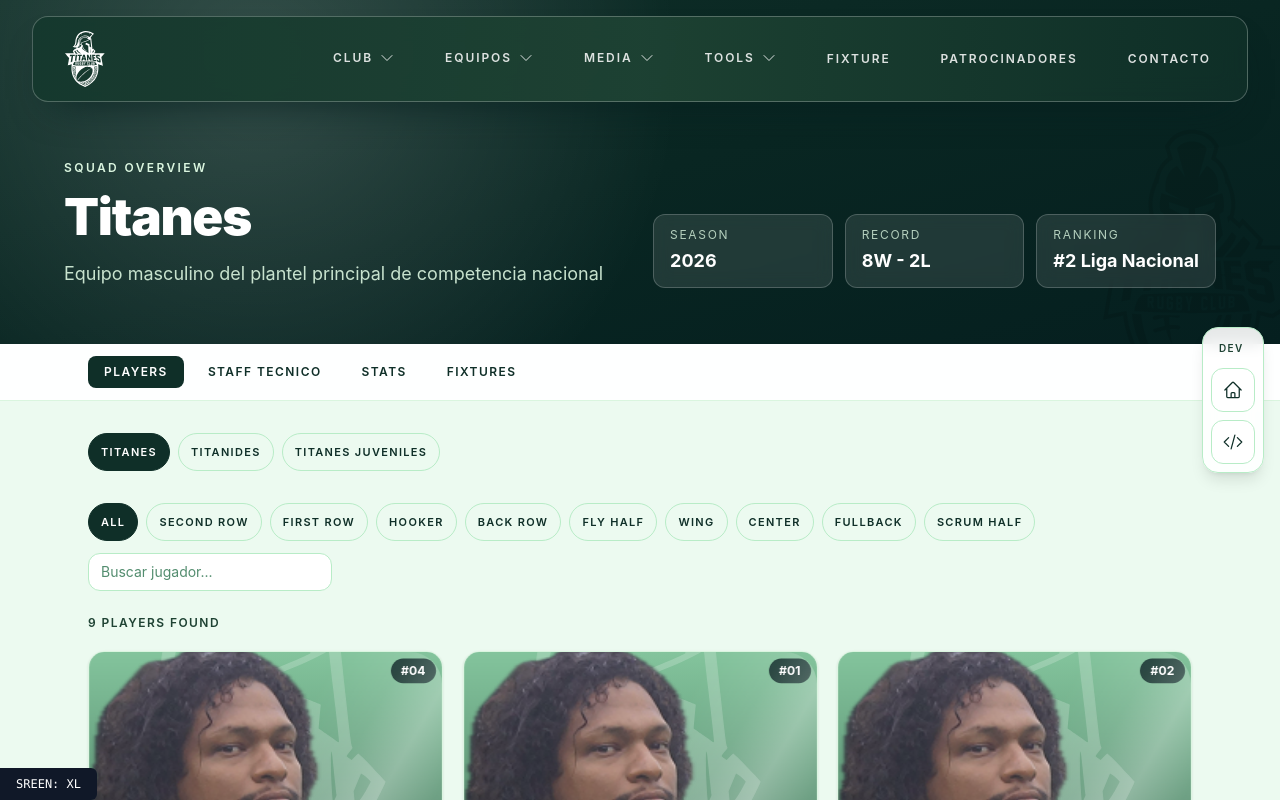
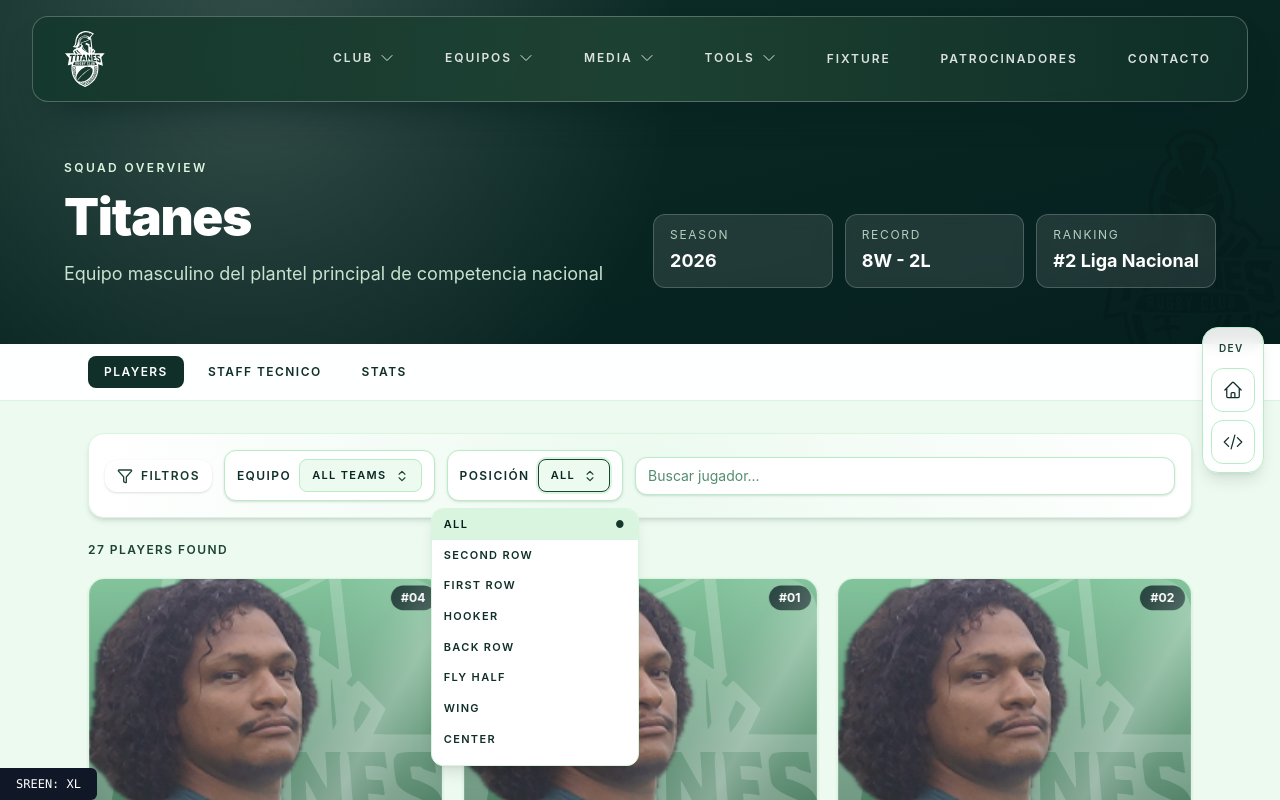
Before and after one commit to Titanes-Rugby/titanes--rc--webpage, a React (Vite) app: page /equipos in a window 1280 px wide. Both pictures are taken after a click on the button "ALL". Shown: the top 800 px of the page. Built offline with nearby package versions, Linux system fonts and the light colour scheme.

Commit message:
Se arregla filtro de busqueda en equipos y se elimina fixture

```diff
--- a/src/pages/teams/components/PlayersPanel.tsx
+++ b/src/pages/teams/components/PlayersPanel.tsx
@@ -12,14 +12,31 @@ type PlayersPanelProps = {
 
 const PlayersPanel = ({ players }: PlayersPanelProps) => {
   const [selectedPlayer, setSelectedPlayer] = useState<TeamPlayer | null>(null);
-  const { page, pages, query, positions, positionFilter, paginatedPlayers, filteredCount, onChangePosition, onChangeQuery, setPage } = usePlayersCatalog(players);
+  const {
+    page,
+    pages,
+    query,
+    teams,
+    teamFilter,
+    positions,
+    positionFilter,
+    paginatedPlayers,
+    filteredCount,
+    onChangeTeam,
+    onChangePosition,
+    onChangeQuery,
+    setPage,
+  } = usePlayersCatalog(players);
 
   return (
     <section className="space-y-6">
       <PlayersFilters
+        teams={teams}
+        teamFilter={teamFilter}
         positions={positions}
         positionFilter={positionFilter}
         query={query}
+        onChangeTeam={onChangeTeam}
         onChangePosition={onChangePosition}
         onChangeQuery={onChangeQuery}
       />
--- a/src/pages/teams/components/TeamsTabs.tsx
+++ b/src/pages/teams/components/TeamsTabs.tsx
@@ -7,7 +7,6 @@ const tabs: { id: TeamTab; label: string }[] = [
 	{ id: 'players', label: 'Players' },
 	{ id: 'coaches', label: 'Staff Tecnico' },
 	{ id: 'stats', label: 'Stats' },
-	{ id: 'fixtures', label: 'Fixtures' },
 ];
 
 type TeamsTabsProps = {
--- a/src/pages/teams/components/players/PlayersFilters.tsx
+++ b/src/pages/teams/components/players/PlayersFilters.tsx
@@ -1,29 +1,36 @@
+import { Filter, ChevronsUpDown } from 'lucide-react';
+import { useEffect, useRef, useState } from 'react';
+
 type PlayersFiltersProps = {
+  teams: string[];
+  teamFilter: string;
   positions: string[];
   positionFilter: string;
   query: string;
+  onChangeTeam: (team: string) => void;
   onChangePosition: (position: string) => void;
   onChangeQuery: (query: string) => void;
 };
 
-const PlayersFilters = ({ positions, positionFilter, query, onChangePosition, onChangeQuery }: PlayersFiltersProps) => {
+const PlayersFilters = ({
+  teams,
+  teamFilter,
+  positions,
+  positionFilter,
+  query,
+  onChangeTeam,
+  onChangePosition,
+  onChangeQuery,
+}: PlayersFiltersProps) => {
   return (
-    <div className="flex flex-wrap items-center justify-between gap-3">
-      <div className="flex flex-wrap gap-2">
-        {positions.map((position) => (
-          <button
-            key={position}
-            type="button"
-            onClick={() => onChangePosition(position)}
-            className={`rounded-full border px-3 py-1.5 text-[11px] font-semibold tracking-[0.12em] uppercase ${
-              positionFilter === position ? 'border-primary-700 bg-primary-700 text-white' : 'border-primary-200 text-primary-700'
-            }`}
-          >
-            {position}
-          </button>
-        ))}
+    <div className="flex flex-wrap items-center gap-3 rounded-2xl border border-primary-100 bg-gradient-to-r from-white via-primary-50/70 to-white p-4 shadow-md">
+      <div className="flex items-center gap-2 rounded-xl bg-white px-3 py-2 text-xs font-semibold uppercase tracking-[0.12em] text-primary-600 shadow-sm">
+        <Filter className="h-4 w-4 text-primary-500" />
+        Filtros
       </div>
-      <label className="flex min-w-[14rem] items-center rounded-xl border border-primary-200 bg-white px-3 py-2 text-sm text-primary-700">
+      <SelectPill label="Equipo" value={teamFilter} options={teams} onChange={onChangeTeam} />
+      <SelectPill label="Posición" value={positionFilter} options={positions} onChange={onChangePosition} />
+      <label className="flex min-w-[14rem] flex-1 items-center gap-2 rounded-xl border border-primary-200 bg-white px-3 py-2 text-sm text-primary-700 shadow-sm focus-within:border-primary-400 focus-within:ring-2 focus-within:ring-primary-100">
         <span className="sr-only">Buscar jugador</span>
         <input
           type="search"
@@ -37,4 +44,63 @@ const PlayersFilters = ({ positions, positionFilter, query, onChangePosition, on
   );
 };
 
+type SelectPillProps = {
+  label: string;
+  value: string;
+  options: string[];
+  onChange: (value: string) => void;
+};
+
+const SelectPill = ({ label, value, options, onChange }: SelectPillProps) => {
+  const [open, setOpen] = useState(false);
+  const containerRef = useRef<HTMLDivElement | null>(null);
+
+  useEffect(() => {
+    const handleClick = (event: MouseEvent) => {
+      if (!containerRef.current?.contains(event.target as Node)) setOpen(false);
+    };
+    document.addEventListener('mousedown', handleClick);
+    return () => document.removeEventListener('mousedown', handleClick);
+  }, []);
+
+  return (
+    <div
+      ref={containerRef}
+      className="relative flex items-center gap-2 rounded-xl border border-primary-200 bg-white px-3 py-2 text-xs font-semibold uppercase tracking-[0.12em] text-primary-700 shadow-sm transition hover:border-primary-400"
+    >
+      <span>{label}</span>
+      <button
+        type="button"
+        onClick={() => setOpen((state) => !state)}
+        className="inline-flex items-center gap-2 rounded-lg border border-primary-200 bg-primary-50 px-3 py-2 text-[11px] font-semibold uppercase tracking-[0.12em] text-primary-800 transition hover:border-primary-400 focus:border-primary-500 focus:ring-2 focus:ring-primary-100"
+      >
+        {value}
+        <ChevronsUpDown className="h-3.5 w-3.5 text-primary-500" />
+      </button>
+      {open ? (
+        <div className="absolute left-1/2 top-full z-20 mt-2 w-52 -translate-x-1/2 overflow-hidden rounded-xl border border-primary-100 bg-white shadow-lg">
+          <div className="max-h-64 overflow-y-auto">
+            {options.map((option) => (
+              <button
+                key={option}
+                type="button"
+                onClick={() => {
+                  onChange(option);
+                  setOpen(false);
+                }}
+                className={`flex w-full items-center justify-between px-3 py-2 text-[11px] font-semibold uppercase tracking-[0.12em] transition hover:bg-primary-50 ${
+                  option === value ? 'bg-primary-100 text-primary-900' : 'text-primary-700'
+                }`}
+              >
+                <span>{option}</span>
+                {option === value ? <span className="text-[10px] font-bold text-primary-600">●</span> : null}
+              </button>
+            ))}
+          </div>
+        </div>
+      ) : null}
+    </div>
+  );
+};
+
 export default PlayersFilters;
--- a/src/pages/teams/components/players/usePlayersCatalog.ts
+++ b/src/pages/teams/components/players/usePlayersCatalog.ts
@@ -5,23 +5,26 @@ import type { TeamPlayer } from '../../types';
 const PAGE_SIZE = 9;
 
 export const usePlayersCatalog = (players: TeamPlayer[]) => {
+  const [teamFilter, setTeamFilter] = useState('All Teams');
   const [positionFilter, setPositionFilter] = useState('All');
   const [query, setQuery] = useState('');
   const [page, setPage] = useState(1);
 
+  const teams = useMemo(() => ['All Teams', ...new Set(players.map((player) => player.team ?? ''))], [players]);
   const positions = useMemo(() => ['All', ...new Set(players.map((player) => player.position))], [players]);
 
   const filteredPlayers = useMemo(() => {
     const normalizedQuery = query.trim().toLowerCase();
 
     return players.filter((player) => {
+      const inTeam = teamFilter === 'All Teams' || player.team === teamFilter;
       const inPosition = positionFilter === 'All' || player.position === positionFilter;
-      if (!normalizedQuery) return inPosition;
+      if (!normalizedQuery) return inTeam && inPosition;
 
       const content = `${player.name} ${player.position} ${player.number}`.toLowerCase();
-      return inPosition && content.includes(normalizedQuery);
+      return inTeam && inPosition && content.includes(normalizedQuery);
     });
-  }, [players, positionFilter, query]);
+  }, [players, teamFilter, positionFilter, query]);
 
   const pages = Math.max(1, Math.ceil(filteredPlayers.length / PAGE_SIZE));
   const safePage = Math.min(page, pages);
@@ -36,6 +39,11 @@ export const usePlayersCatalog = (players: TeamPlayer[]) => {
     setPage(1);
   };
 
+  const onChangeTeam = (team: string) => {
+    setTeamFilter(team);
+    setPage(1);
+  };
+
   const onChangeQuery = (nextQuery: string) => {
     setQuery(nextQuery);
     setPage(1);
@@ -45,11 +53,14 @@ export const usePlayersCatalog = (players: TeamPlayer[]) => {
     page: safePage,
     pages,
     query,
+    teams,
     positions,
+    teamFilter,
     positionFilter,
     paginatedPlayers,
     filteredCount: filteredPlayers.length,
     onChangePosition,
+    onChangeTeam,
     onChangeQuery,
     setPage,
   };
--- a/src/pages/teams/index.tsx
+++ b/src/pages/teams/index.tsx
@@ -2,7 +2,6 @@ import { useMemo } from 'react';
 import { Link, useParams } from 'react-router-dom';
 
 import CoachesPanel from './components/CoachesPanel';
-import FixturesPanel from './components/FixturesPanel';
 import PlayersPanel from './components/PlayersPanel';
 import StatsPanel from './components/StatsPanel';
 import TeamsHero from './components/TeamsHero';
@@ -15,6 +14,16 @@ const TeamsPage = () => {
 	const team = useMemo(() => findTeamBySlug(slug), [slug]);
 	const activeTab = isTeamTab(tab) ? tab : 'players';
 	const tabBasePath = `/equipos/${team.slug}`;
+	const allPlayers = useMemo(
+		() =>
+			teamProfiles.flatMap((profile) =>
+				profile.players.map((player) => ({
+					...player,
+					team: player.team ?? profile.title,
+				}))
+			),
+		[]
+	);
 
 	return (
 		<main className="bg-primary-50 min-h-screen">
@@ -22,26 +31,10 @@ const TeamsPage = () => {
 			<TeamsTabs activeTab={activeTab} basePath={tabBasePath} />
 
 			<section className="mx-auto w-full max-w-6xl space-y-8 px-6 py-8">
-				<div className="flex flex-wrap gap-2">
-					{teamProfiles.map((profile) => (
-						<Link
-							key={profile.slug}
-							to={`/equipos/${profile.slug}/${activeTab}`}
-							className={`rounded-full border px-3 py-1.5 text-[11px] font-semibold tracking-[0.12em] uppercase ${
-								profile.slug === team.slug
-									? 'border-primary-700 bg-primary-700 text-white'
-									: 'border-primary-200 text-primary-700'
-							}`}
-						>
-							{profile.title}
-						</Link>
-					))}
-				</div>
 
-				{activeTab === 'players' ? <PlayersPanel players={team.players} /> : null}
+				{activeTab === 'players' ? <PlayersPanel players={allPlayers} /> : null}
 				{activeTab === 'coaches' ? <CoachesPanel coaches={team.coaches} /> : null}
 				{activeTab === 'stats' ? <StatsPanel stats={team.stats} /> : null}
-				{activeTab === 'fixtures' ? <FixturesPanel fixtures={team.fixtures} /> : null}
 
 				<article className="rounded-2xl bg-primary-800 p-7 text-white">
 					<p className="text-xs font-semibold tracking-[0.12em] text-primary-100 uppercase">Club CTA</p>
--- a/src/pages/teams/teams.data.ts
+++ b/src/pages/teams/teams.data.ts
@@ -45,7 +45,7 @@ export const teamProfiles: TeamProfile[] = [
     season: '2026',
     record: '8W - 2L',
     ranking: '#2 Liga Nacional',
-    players: basePlayers,
+    players: basePlayers.map((player) => ({ ...player, team: 'Titanes' })),
     coaches,
     fixtures,
     stats: [
@@ -62,7 +62,7 @@ export const teamProfiles: TeamProfile[] = [
     season: '2026',
     record: '7W - 1L',
     ranking: '#1 Conferencia',
-    players: basePlayers,
+    players: basePlayers.map((player) => ({ ...player, team: 'Titanides' })),
     coaches,
     fixtures,
     stats: [
@@ -79,7 +79,7 @@ export const teamProfiles: TeamProfile[] = [
     season: '2026',
     record: '6W - 3L',
     ranking: '#3 Liga Juvenil',
-    players: basePlayers,
+    players: basePlayers.map((player) => ({ ...player, team: 'Titanes Juveniles' })),
     coaches,
     fixtures,
     stats: [
--- a/src/pages/teams/types.ts
+++ b/src/pages/teams/types.ts
@@ -1,7 +1,7 @@
-export type TeamTab = 'players' | 'coaches' | 'stats' | 'fixtures';
+export type TeamTab = 'players' | 'coaches' | 'stats';
 
 export const isTeamTab = (value?: string): value is TeamTab => {
-  return value === 'players' || value === 'coaches' || value === 'stats' || value === 'fixtures';
+  return value === 'players' || value === 'coaches' || value === 'stats';
 };
 
 export type TeamPlayer = {
@@ -16,6 +16,7 @@ export type TeamPlayer = {
   experienceYears?: string;
   strongHand?: string;
   statuses?: string[];
+  team?: string;
   bio?: string;
 };
 
@@ -54,5 +55,5 @@ export type TeamProfile = {
   players: TeamPlayer[];
   coaches: TeamCoach[];
   stats: TeamStat[];
-  fixtures: TeamFixture[];
+  fixtures?: TeamFixture[];
 };
```
